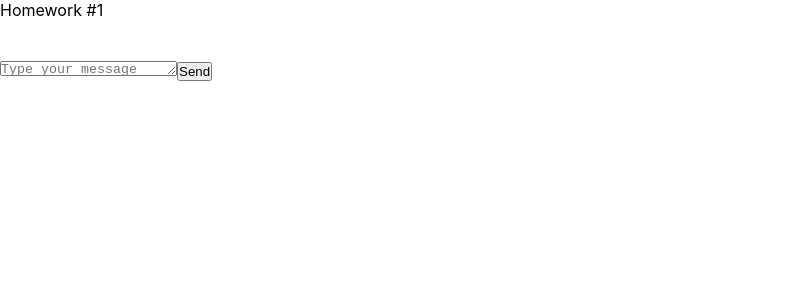
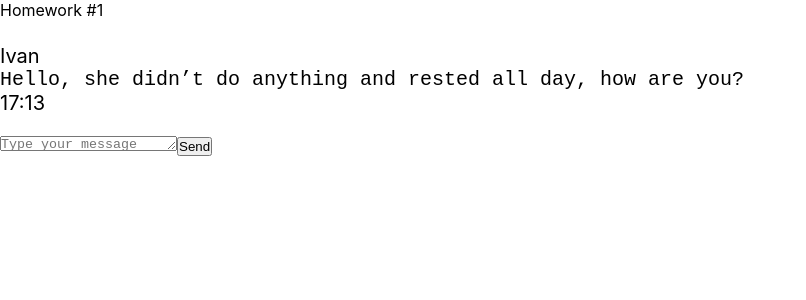
Before and after one commit to Tsukimono13/HomeWork, a React (Create React App) app: page / in a window 1280 px wide. Shown: the top 300 px of the page, without its empty margins (0-806 px from the left). Built offline with nearby package versions, Linux system fonts and the light colour scheme.

Commit message:
Add Types

```diff
--- a/package.json
+++ b/package.json
@@ -1,6 +1,6 @@
 {
   "name": "hws2",
-  "homepage": "http://IgnatZakalinsky.github.io/hws2",
+  "homepage": "https://github.com/Tsukimono13/HomeWork",
   "version": "0.1.0",
   "private": true,
   "dependencies": {
--- a/src/s2-homeworks/hw01/HW1.tsx
+++ b/src/s2-homeworks/hw01/HW1.tsx
@@ -14,18 +14,29 @@ import avatar from './avatar.png'
 * */
 
 // нужно создать правильный тип вместо any
-export type MessageType = any
+export type MessageType = {
+        id: number,
+        user: {
+            avatar: any,
+            name: string
+        },
+        message: {
+            text: string,
+            time: string
+        }
+
+}
 
 // структуру объекта не менять
 export const message0: MessageType = {
     id: 0,
     user: {
         avatar: avatar, // можно менять
-        name: 'Some Name',  // можно менять
+        name: 'Ivan',  // можно менять
     },
     message: {
-        text: 'some textsome textsome textsome textsome textsome textsome text', // можно менять
-        time: '22:00', // можно менять
+        text: 'Hello, she didn’t do anything and rested all day, how are you?', // можно менять
+        time: '17:13', // можно менять
     },
 }
 export const friendMessage0: MessageType = {
@@ -47,12 +58,12 @@ const HW1 = () => {
             <div className={s2.hw}>
                 {/*проверка отображения (не менять)*/}
                 <div>
-                    <Message message={message0} />
-                    <FriendMessage message={friendMessage0} />
+                    <Message message={message0}/>
+                    <FriendMessage message={friendMessage0}/>
                 </div>
 
                 {/*для автоматической проверки дз (не менять)*/}
-                <MessageSender M={Message} />
+                <MessageSender M={Message}/>
             </div>
         </div>
     )
--- a/src/s2-homeworks/hw01/message/Message.module.css
+++ b/src/s2-homeworks/hw01/message/Message.module.css
@@ -1,5 +1,5 @@
 .message {
-
+ font-size: 20px;
 }
 
 .imageAndText {
--- a/src/s2-homeworks/hw01/message/Message.tsx
+++ b/src/s2-homeworks/hw01/message/Message.tsx
@@ -2,7 +2,19 @@ import React from 'react'
 import s from './Message.module.css'
 
 // нужно создать правильный тип вместо any
-export type MessagePropsType = any
+export type MessagePropsType = {
+    message: {
+        id: number,
+        user:{
+            avatar: any,
+            name: string
+        },
+        message: {
+            text: string,
+            time: string
+        }
+    }
+}
 
 // нужно отобразить приходящие данные
 const Message = (props: MessagePropsType) => {
@@ -11,25 +23,25 @@ const Message = (props: MessagePropsType) => {
             <div className={s.imageAndText}>
                 <img
                     id={'hw1-avatar-' + props.message.id}
-                    // создаёт студент
 
-                    //
+
+
                 />
                 <div className={s.text}>
-                    <div id={'hw1-name-' + props.message.id} className={s.name}>
-                        {/*создаёт студент*/}
+                    <div id={'hw1-name' + props.message.id} className={s.name}>
+                        {props.message.user.name}
 
                         {/**/}
                     </div>
                     <pre id={'hw1-text-' + props.message.id} className={s.messageText}>
-                        {/*создаёт студент*/}
+                        {props.message.message.text}
 
                         {/**/}
                     </pre>
                 </div>
             </div>
             <div id={'hw1-time-' + props.message.id} className={s.time}>
-                {/*создаёт студент*/}
+                {props.message.message.time}
 
                 {/**/}
             </div>
```
